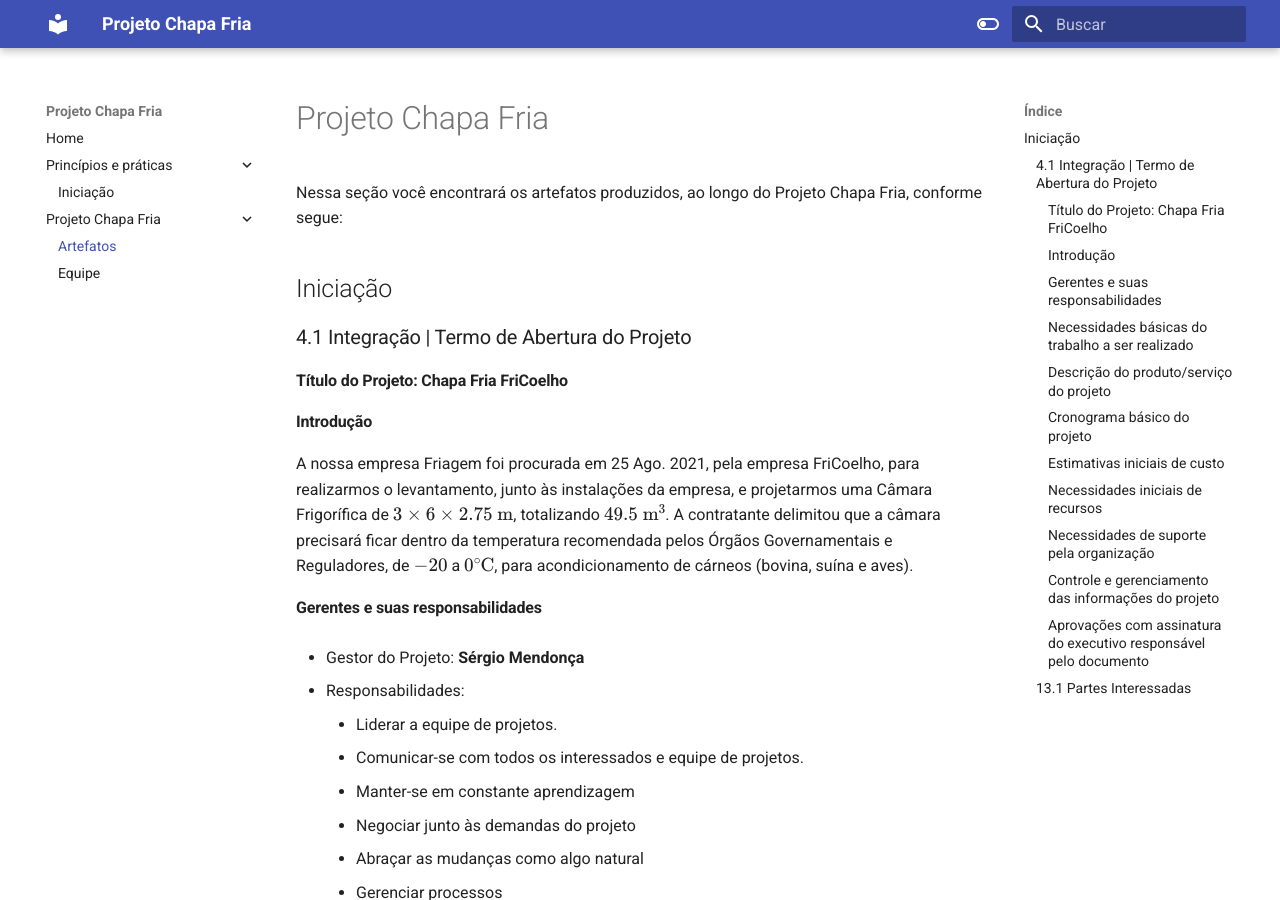
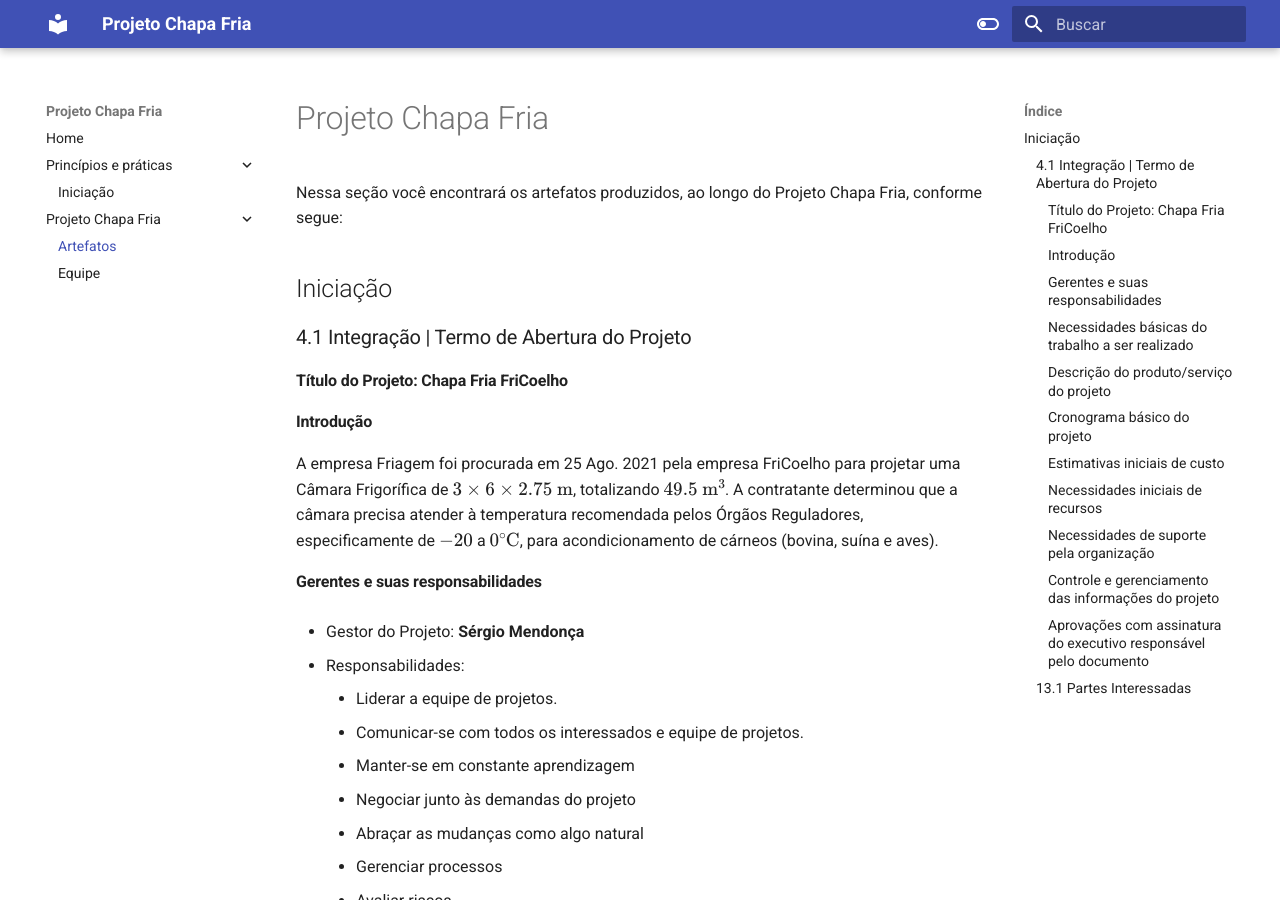
Before and after one commit to sftom/chapa-fria, an MkDocs documentation site: the page built from docs/projeto/index.md, in a window 1280 px wide and 900 px high. Built offline with MkDocs 1.6.1 and Material for MkDocs 9.7.7, drawn with Linux system fonts in a browser that asks for light colours.

Commit message:
typo Introdução do projeto fixed

```diff
--- a/docs/projeto/index.md
+++ b/docs/projeto/index.md
@@ -10,7 +10,7 @@
 
 #### Introdução
 
-A nossa empresa Friagem foi procurada em 25 Ago. 2021, pela empresa FriCoelho, para realizarmos o levantamento, junto às instalações da empresa, e projetarmos uma Câmara Frigorífica de $3 \times 6 \times 2.75 \text{ m}$, totalizando $49.5\text{ m}^3$. A contratante delimitou que a câmara precisará ficar dentro da temperatura recomendada pelos Órgãos Governamentais e Reguladores, de $-20$ a $0^\circ\text{C}$, para acondicionamento de cárneos (bovina, suína e aves).
+A empresa Friagem foi procurada em 25 Ago. 2021 pela empresa FriCoelho para projetar uma Câmara Frigorífica de $3 \times 6 \times 2.75 \text{ m}$, totalizando $49.5\text{ m}^3$. A contratante determinou que a câmara precisa atender à temperatura recomendada pelos Órgãos Reguladores, especificamente de $-20$ a $0^\circ\text{C}$, para acondicionamento de cárneos (bovina, suína e aves).
 
 #### Gerentes e suas responsabilidades
 
```
